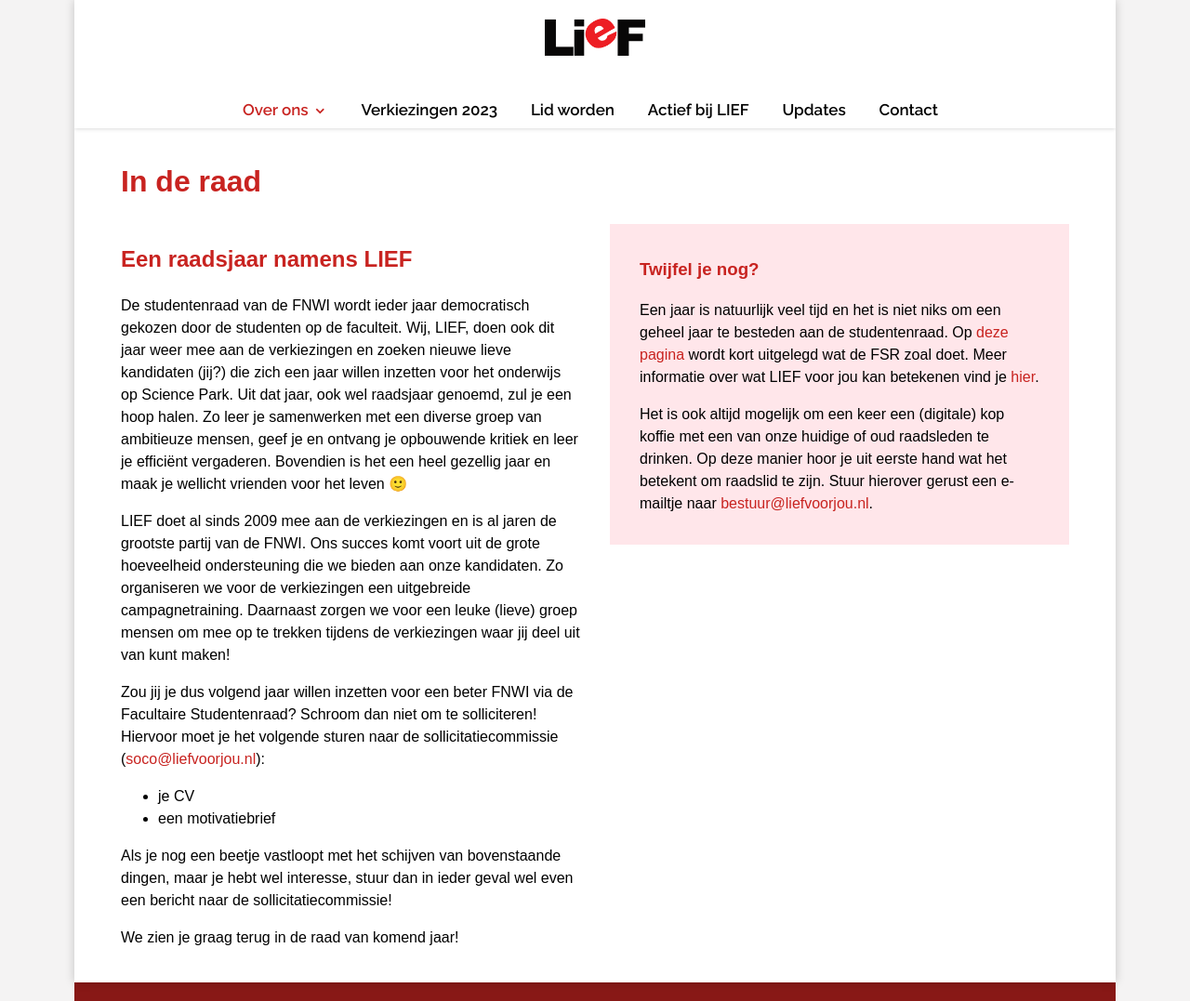
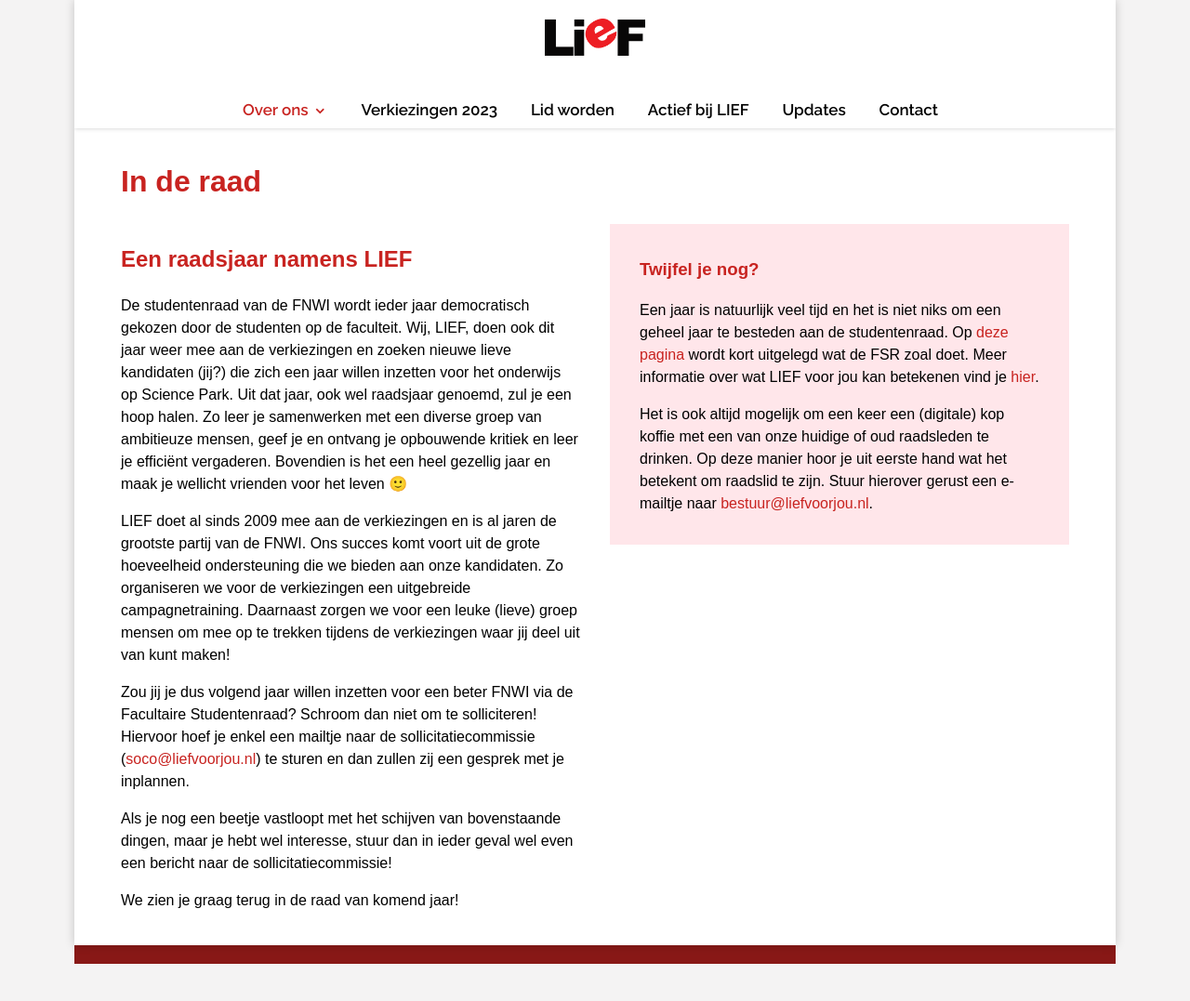
Before and after one commit to liefnwi/liefnwi.github.io, a Jekyll site: the page built from over-ons/in-de-raad.md, in a window 1280 px wide and 1077 px high. Shown: the whole window at 93% size. Built offline with Jekyll 4.4.1, drawn with Linux system fonts in a browser that asks for light colours; nearby versions of some CDN libraries.

Commit message:
Verlagen drempel aanmelden bij soco (#5)
* Update in-de-raad.md

We willen de drempel voor kandidaten om aan te melden verlagen.

* Update in-de-raad.md

oops zinfouts

```diff
--- a/over-ons/in-de-raad.md
+++ b/over-ons/in-de-raad.md
@@ -10,10 +10,7 @@
 
 LIEF doet al sinds 2009 mee aan de verkiezingen en is al jaren de grootste partij van de FNWI. Ons succes komt voort uit de grote hoeveelheid ondersteuning die we bieden aan onze kandidaten. Zo organiseren we voor de verkiezingen een uitgebreide campagnetraining. Daarnaast zorgen we voor een leuke (lieve) groep mensen om mee op te trekken tijdens de verkiezingen waar jij deel uit van kunt maken!
 
-Zou jij je dus volgend jaar willen inzetten voor een beter FNWI via de Facultaire Studentenraad? Schroom dan niet om te solliciteren! Hiervoor moet je het volgende sturen naar de sollicitatiecommissie ([soco@liefvoorjou.nl](mailto:soco@liefvoorjou.nl)):
-
- * je CV
- * een motivatiebrief
+Zou jij je dus volgend jaar willen inzetten voor een beter FNWI via de Facultaire Studentenraad? Schroom dan niet om te solliciteren! Hiervoor hoef je enkel een mailtje naar de sollicitatiecommissie ([soco@liefvoorjou.nl](mailto:soco@liefvoorjou.nl)) te sturen en dan zullen zij een gesprek met je inplannen.
 
 Als je nog een beetje vastloopt met het schijven van bovenstaande dingen, maar je hebt wel interesse, stuur dan in ieder geval wel even een bericht naar de sollicitatiecommissie!
 
```
